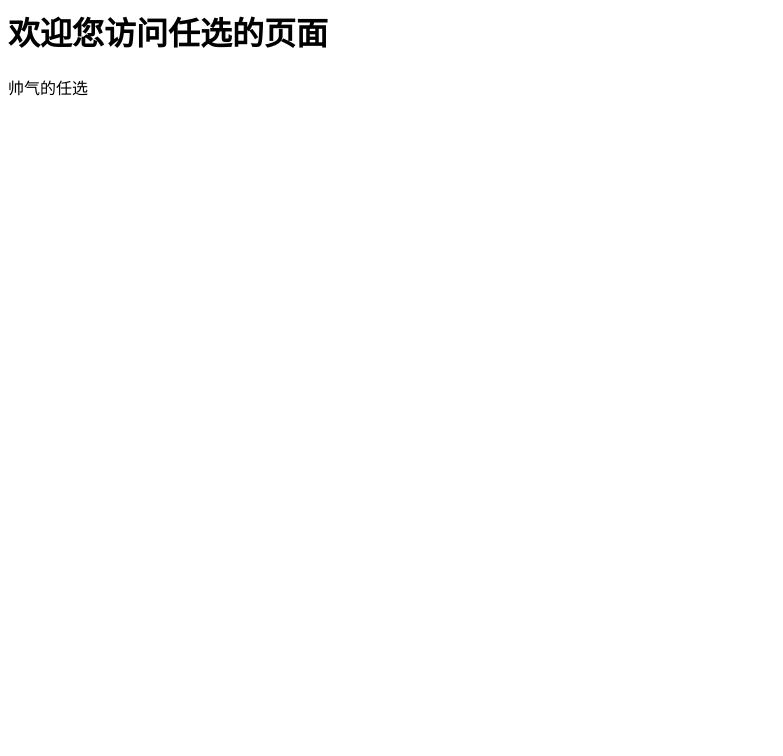
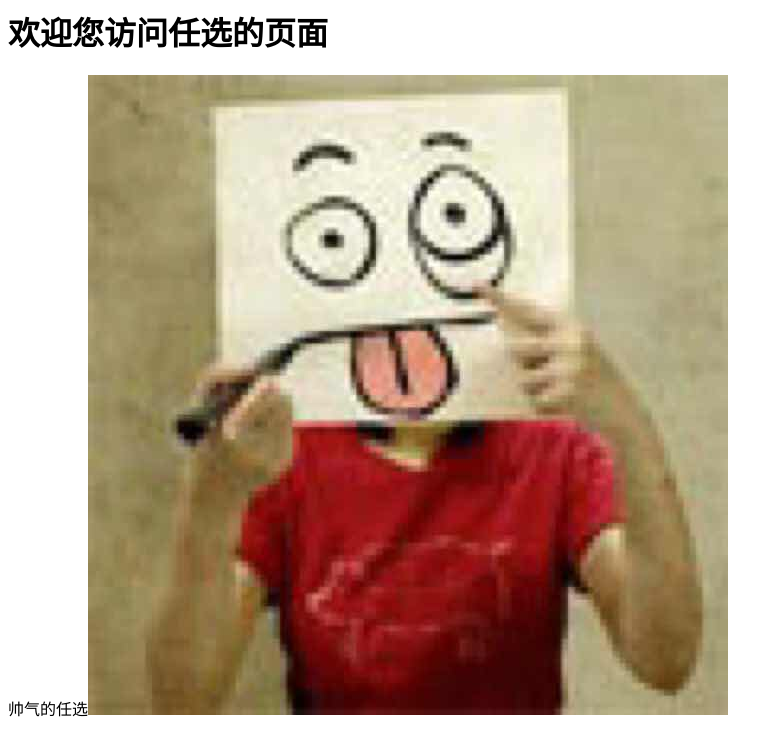
Before and after one commit to yishuihanqiu/yishuihanqiu.github.io, a plain HTML site: page index.html in a window 1280 px wide. Shown: the whole page, without its empty margins (0-783 px from the left). Drawn offline with Linux system fonts and the light colour scheme.

Commit message:
Update index.html

```diff
--- a/index.html
+++ b/index.html
@@ -6,7 +6,7 @@
 <div id='content'>
 <h1>欢迎您访问任选的页面</h1>
 
-  <div id='image'>帅气的任选<img href='/qf.jpg'></img></div>
+  <div id='image'>帅气的任选<img src='/qf.jpg'></img></div>
 
 </div>
 <script>
```
